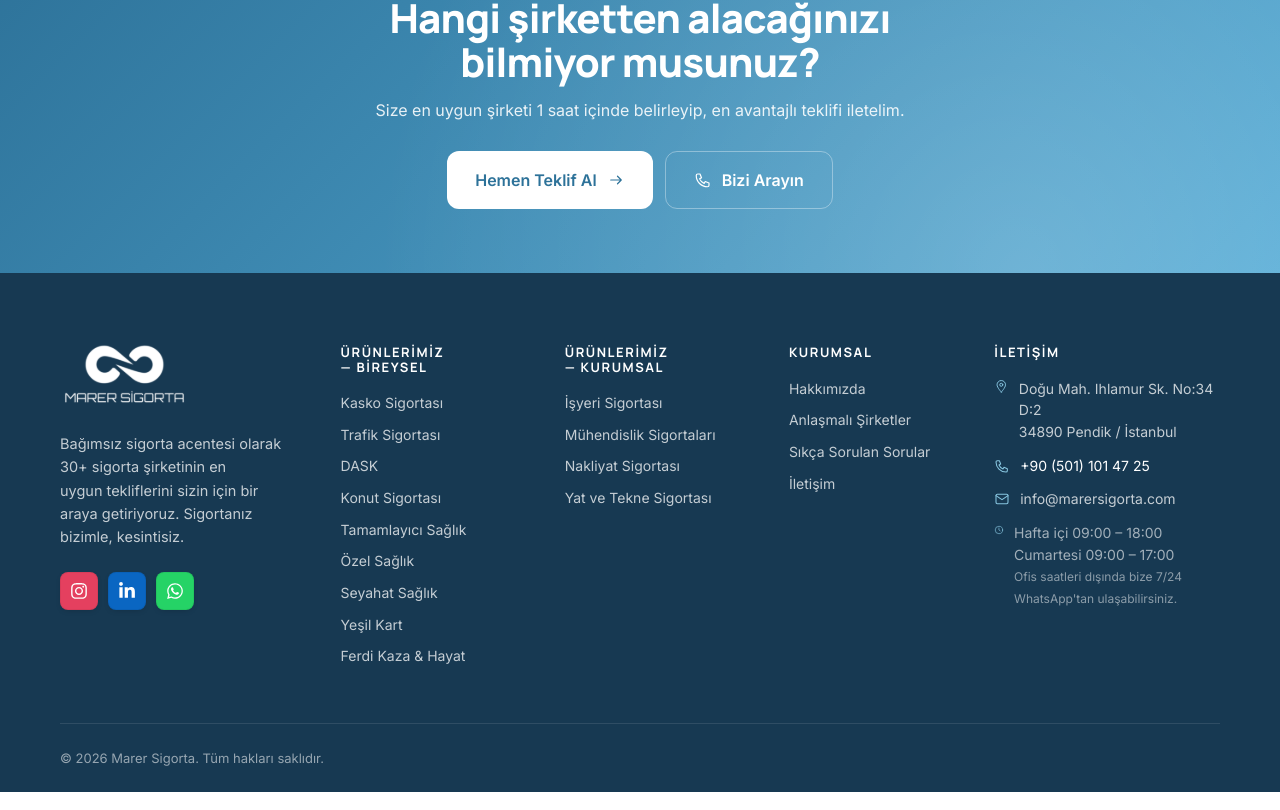
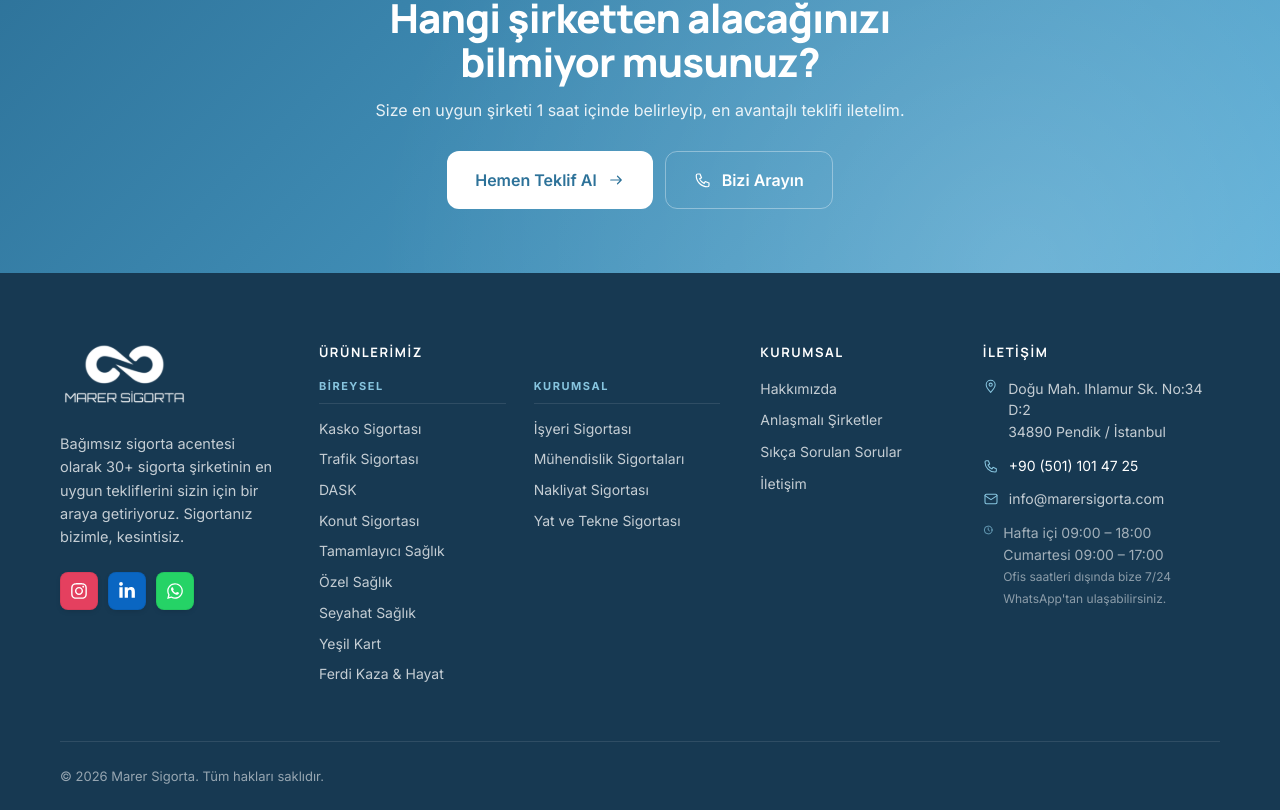
Before and after one commit to ahmetcantryk/marersigorta, a Next.js app: page /anlasmali-sirketler in a window 1280 px wide. Shown: the part 2296-3106 px from the top of the page. Built offline with nearby package versions, Linux system fonts and the light colour scheme; no server answers.

Commit message:
polish: footer — tek Ürünlerimiz başlığı altında Bireysel + Kurumsal alt sütunları

```diff
--- a/src/app/globals.css
+++ b/src/app/globals.css
@@ -415,15 +415,19 @@ input, select, textarea {
   .form-row { grid-template-columns: 1fr !important; }
 }
 
-/* Footer media queries — 5 sütun → 3 → 2 → 1 */
-@media (max-width: 1180px) {
-  .footer-grid { grid-template-columns: repeat(3, 1fr) !important; gap: 28px !important; }
+/* Footer media queries — 4 sütun (logo, ürünlerimiz×2, kurumsal, iletişim) */
+@media (max-width: 1080px) {
+  .footer-grid {
+    grid-template-columns: 1fr 1fr !important;
+    gap: 32px !important;
+  }
 }
-@media (max-width: 820px) {
-  .footer-grid { grid-template-columns: 1fr 1fr !important; }
+@media (max-width: 640px) {
+  .footer-grid { grid-template-columns: 1fr !important; }
+  .footer-products { grid-template-columns: 1fr 1fr !important; gap: 20px !important; }
 }
-@media (max-width: 520px) {
-  .footer-grid { grid-template-columns: 1fr !important; }
+@media (max-width: 440px) {
+  .footer-products { grid-template-columns: 1fr !important; }
 }
 footer a { transition: color 0.15s; }
 footer a:hover { color: white; }
--- a/src/components/Footer.tsx
+++ b/src/components/Footer.tsx
@@ -49,6 +49,44 @@ const FooterCol = ({ title, links, custom }: FooterColProps) => (
   </div>
 );
 
+interface FooterSubGroupProps {
+  label: string;
+  links: FooterLink[];
+}
+
+const FooterSubGroup = ({ label, links }: FooterSubGroupProps) => (
+  <div style={{ minWidth: 0 }}>
+    <div
+      style={{
+        fontSize: 11,
+        fontWeight: 700,
+        letterSpacing: ".14em",
+        textTransform: "uppercase",
+        color: "var(--brand-300)",
+        marginBottom: 14,
+        paddingBottom: 8,
+        borderBottom: "1px solid rgba(255,255,255,0.10)",
+      }}
+    >
+      {label}
+    </div>
+    <div
+      style={{
+        display: "flex",
+        flexDirection: "column",
+        gap: 9,
+        fontSize: 14,
+      }}
+    >
+      {links.map((l) => (
+        <Link key={l.href} href={l.href}>
+          {l.label}
+        </Link>
+      ))}
+    </div>
+  </div>
+);
+
 /** İki alt-grup başlığı (Bireysel / Kurumsal) — Header mega menüsüyle aynı yapı */
 const FOOTER_PRODUCTS_INDIVIDUAL: FooterLink[] = [
   { label: "Kasko Sigortası", href: "/kasko-sigortasi" },
@@ -91,8 +129,8 @@ export const Footer = () => (
         className="footer-grid"
         style={{
           display: "grid",
-          gridTemplateColumns: "1.3fr 1fr 1fr 0.9fr 1.2fr",
-          gap: 36,
+          gridTemplateColumns: "1.2fr 2.2fr 1fr 1.3fr",
+          gap: 40,
           marginBottom: 56,
         }}
       >
@@ -116,22 +154,34 @@ export const Footer = () => (
           </div>
         </div>
 
-        {/* 2 — Ürünlerimiz: Bireysel */}
+        {/* 2 — Ürünlerimiz: tek başlık, içinde Bireysel + Kurumsal alt-sütunları */}
         <FooterCol
-          title="Ürünlerimiz — Bireysel"
-          links={FOOTER_PRODUCTS_INDIVIDUAL}
+          title="Ürünlerimiz"
+          custom={
+            <div
+              className="footer-products"
+              style={{
+                display: "grid",
+                gridTemplateColumns: "1fr 1fr",
+                gap: 28,
+              }}
+            >
+              <FooterSubGroup
+                label="Bireysel"
+                links={FOOTER_PRODUCTS_INDIVIDUAL}
+              />
+              <FooterSubGroup
+                label="Kurumsal"
+                links={FOOTER_PRODUCTS_CORPORATE}
+              />
+            </div>
+          }
         />
 
-        {/* 3 — Ürünlerimiz: Kurumsal */}
-        <FooterCol
-          title="Ürünlerimiz — Kurumsal"
-          links={FOOTER_PRODUCTS_CORPORATE}
-        />
-
-        {/* 4 — Kurumsal sayfalar */}
+        {/* 3 — Kurumsal sayfalar */}
         <FooterCol title="Kurumsal" links={CORPORATE_PAGES} />
 
-        {/* 5 — İletişim */}
+        {/* 4 — İletişim */}
         <FooterCol
           title="İletişim"
           custom={
```
